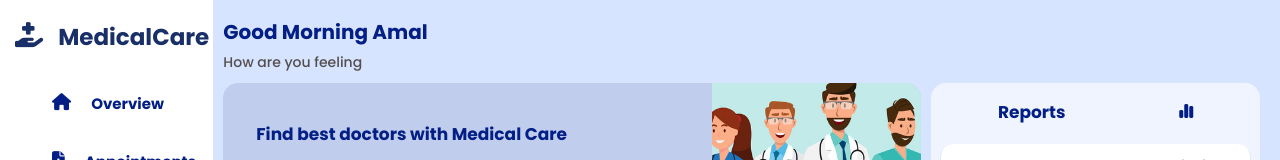
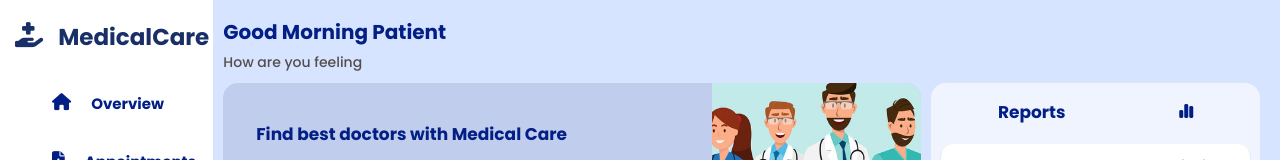
Before and after one commit to sarucm1017/Healthcare_Management-Frontend, a React (Create React App) app: page /patientsDashboard in a window 1280 px wide. Shown: the top 160 px of the page. Built offline with nearby package versions, Linux system fonts and the light colour scheme; a web font is replaced by a local one.

Commit message:
dashbordgetdata-patient

```diff
--- a/src/Componets/Layout/Dashborad/Patients/PatientsDashboard.jsx
+++ b/src/Componets/Layout/Dashborad/Patients/PatientsDashboard.jsx
@@ -25,8 +25,14 @@ const PatientsDashboard = ({userId}) => {
             <div className="main_home">
               <div className="navbar">
                 <div className="navbar_content">
-                  <h4>Good Morning Amal</h4>
-                  <p>How are you feeling </p>
+                {status === 'loading' ? (
+                    <h4>Loading...</h4>
+                  ) : error ? (
+                    <h4>Error: {error}</h4>
+                  ) : (
+                    <h4>Good Morning {patient ? patient.name : 'Patient'}</h4>
+                  )}
+                  <p>How are you feeling</p>
                 </div>
                 <div className="navbar_topend">
                   <div className="search_bar"></div>
```
